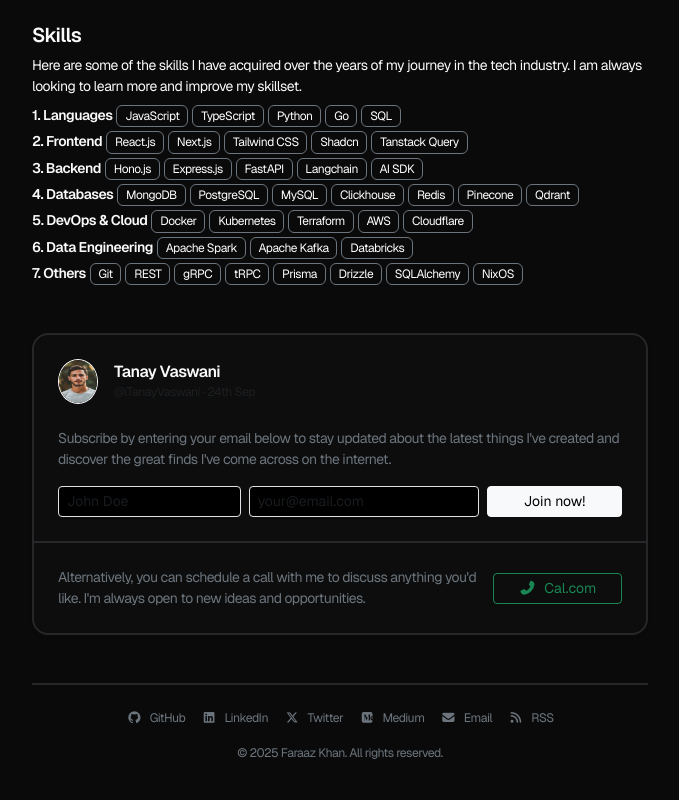
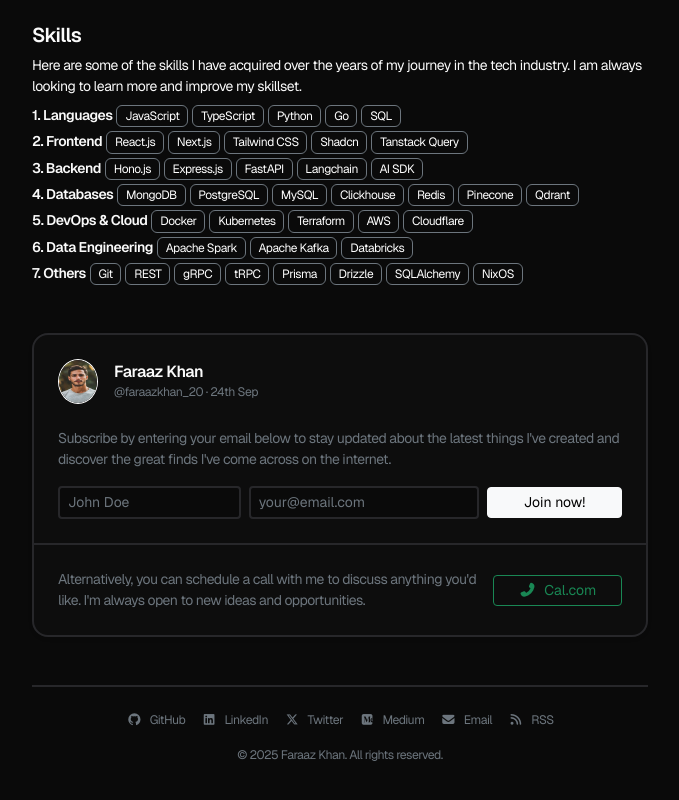
Before and after one commit to faraazkhan20/portfolio, a React (Vite) app: page / in a window 1280 px wide. Shown: the part 1633-2433 px from the top of the page, without its empty margins (300-979 px from the left). Built offline with nearby package versions, Linux system fonts and the light colour scheme.

Commit message:
Added src/styles/ContactMe.css

```diff
--- a/src/components/ContactMe.jsx
+++ b/src/components/ContactMe.jsx
@@ -6,20 +6,19 @@
     <div className="card shadow-sm rounded-4 my-5 section">
       <div className="card-body p-4">
         <div className="d-flex align-items-center mb-4 gap-3">
-          {/* <img src="tanay.jpeg" alt="Tanay" width={42} height={42} className="rounded-circle border border-white" /> */}
           <img src={defaultImage} alt="Profile" width={40} height={45} className="rounded-circle border border-white" />
           <div>
-            <h6 className="mb-0 fw-semibold">Tanay Vaswani</h6>
-            <small className="text-muted">@iTanayVaswani · 24th Sep</small>
+            <h6 className="mb-0 fw-semibold">Faraaz Khan</h6>
+            <small className="text-secondary">@faraazkhan_20 · 24th Sep</small>
           </div>
         </div>
         <p className="text-secondary">Subscribe by entering your email below to stay updated about the latest things I've created and discover the great finds I've come across on the internet.</p>
         <form className="row g-2 align-items-center">
           <div className="col-md-4">
-            <input type="text" className="form-control form-control-sm bg-black text-white" placeholder="John Doe" name="name" />
+            <input type="text" className="form-control form-control-sm text-white" placeholder="John Doe" name="name" />
           </div>
           <div className="col-md-5">
-            <input type="email" className="form-control form-control-sm bg-black text-white" placeholder="your@email.com" name="email" />
+            <input type="email" className="form-control form-control-sm text-white" placeholder="your@email.com" name="email" />
           </div>
           <div className="col-md-3">
             <button type="submit" className="btn btn-sm btn-light w-100">
--- a/src/styles/ContactMe.css
+++ b/src/styles/ContactMe.css
@@ -1,3 +1,27 @@
 #schedule-call-top-border {
   border-top: 2px solid #27272a;
 }
+
+input[name="name"] {
+  background-color: #0a0a0a;
+  border: 2px solid #27272a;
+}
+input[name="name"]:focus {
+  background-color: #0a0a0a;
+  border: 2px solid #27272a;
+}
+input[name="name"]::placeholder {
+  color: #6c757d;
+}
+
+input[name="email"] {
+  background-color: #0a0a0a;
+  border: 2px solid #27272a;
+}
+input[name="email"]:focus {
+  background-color: #0a0a0a;
+  border: 2px solid #27272a;
+}
+input[name="email"]::placeholder {
+  color: #6c757d;
+}
```
